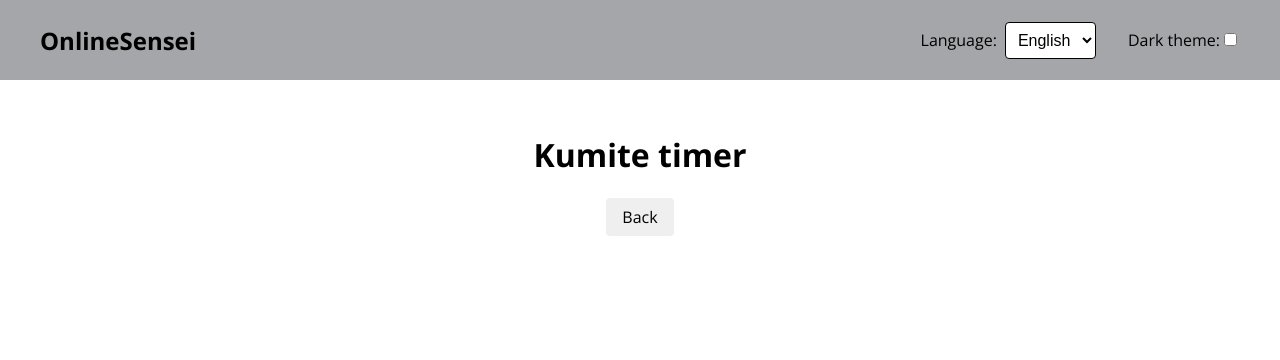
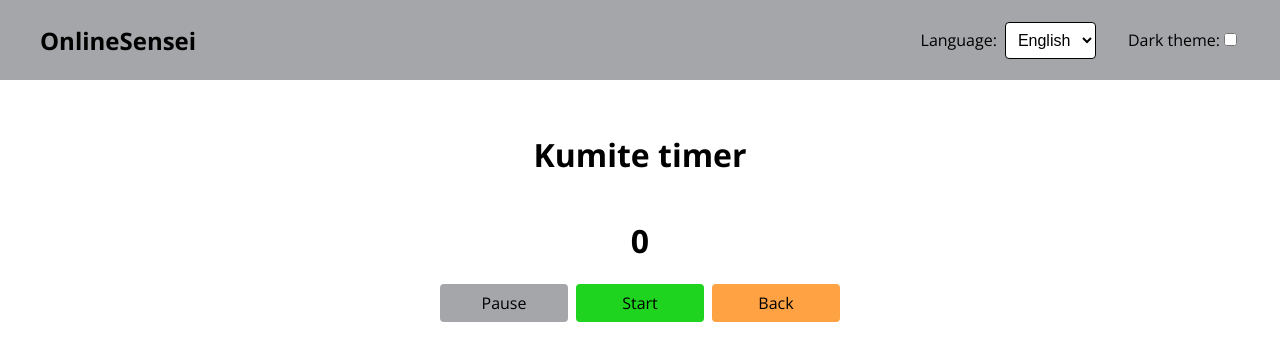
Before and after one commit to kotliluk/online-sensei, a React (Create React App) app: page /kumite-timer/set-up in a window 1280 px wide. Both pictures are taken after a click on the button "Start". Shown: the top 360 px of the page. Built offline with nearby package versions, Linux system fonts and the light colour scheme.

Commit message:
Implement pausable interval. Add time counter for kumite timer.

```diff
--- a/src/components/kumiteTimer/kumiteTimerScreen/KumiteTimerScreen.tsx
+++ b/src/components/kumiteTimer/kumiteTimerScreen/KumiteTimerScreen.tsx
@@ -4,7 +4,7 @@ import { useHistory } from 'react-router-dom'
 import './KumiteTimerScreen.scss'
 import { useSelector } from '../../../redux/useSelector'
 import { useDispatch } from '../../../redux/useDispatch'
-import { PausableTimeout } from '../../../logic/timing/pausableTimeout'
+import { PausableInterval } from '../../../logic/timing/pausableInterval'
 import { emptyFunc } from '../../../utils/function'
 import { Button } from '../../atoms/button/Button'
 import { selectTranslation } from '../../../redux/page/selector'
@@ -23,12 +23,12 @@ export const KumiteTimerScreen = (): JSX.Element | null => {
   const [seconds, setSeconds] = useState(0)
   const [phase, setPhase] = useState<PlayPhase>('init')
   const [isPaused, setIsPaused] = useState(false)
-  const [timeoutObj] = useState<PausableTimeout>(new PausableTimeout(emptyFunc, 0))
+  const [timeoutObj] = useState<PausableInterval>(new PausableInterval(emptyFunc, 0))
 
   const dispatch = useDispatch()
   const history = useHistory()
 
-  const handleTimeoutStateChange = useCallback(() => {
+  const handleTogglePause = useCallback(() => {
     if (phase === 'finished') {
       return
     }
@@ -42,10 +42,14 @@ export const KumiteTimerScreen = (): JSX.Element | null => {
     }
   }, [phase, isPaused, setIsPaused, timeoutObj])
 
-  const handleTimeoutReset = useCallback(() => {
-    setPhase('init')
+  const handleReset = useCallback(() => {
+    setPhase('fight')
     setIsPaused(false)
     setSeconds(0)
+    timeoutObj.restart(() => {
+      console.log(new Date().toISOString())
+      setSeconds(prev => prev + 1)
+    }, 1000)
   }, [isPaused, setIsPaused, setSeconds])
 
   const handleGoBack = useCallback(() => {
@@ -60,25 +64,12 @@ export const KumiteTimerScreen = (): JSX.Element | null => {
   }, [])
 
   useEffect(() => {
-    // if (phase === 'init' || phase === 'waiting') {
-    //   // WAITING phase has started
-    //   if (round === rounds) {
-    //     setPhase('finished')
-    //   } else {
-    //     timeoutObj.restart(() => {
-    //       setCurSignal(getRandomInt(0, signalCount))
-    //       setPhase('signal')
-    //     }, getRandomInt(minInterval, maxInterval))
-    //   }
-    // } else if (phase === 'signal') {
-    //   // SIGNAL phase has started
-    //   playBeep(audioSound, signalDuration, audioVolume)
-    //   timeoutObj.restart(() => {
-    //     setRound(prev => prev + 1)
-    //     setPhase('waiting')
-    //   }, signalDuration)
-    // }
-  }, [phase])
+    if (seconds === duration) {
+      console.log('FINISH')
+      setPhase('finished')
+      timeoutObj.pause()
+    }
+  }, [seconds])
 
   useEffect(() => {
     !isActual && history.push('/kumite-timer/set-up')
@@ -93,7 +84,32 @@ export const KumiteTimerScreen = (): JSX.Element | null => {
   return (
     <main className='kumite-timer'>
       <h1>Kumite timer</h1>
-      <Button className='orange' onClick={handleGoBack}>{ct.back}</Button>
+
+      <h1>{seconds}</h1>
+
+      <div className='buttons'>
+        <Button
+          className={isPaused ? 'green' : 'orange'}
+          onClick={handleTogglePause}
+          disabled={phase === 'init' || phase === 'finished'}
+        >
+          {isPaused ? ct.resume : ct.pause}
+        </Button>
+        <Button
+          className={phase === 'init' ? 'green' : 'orange'}
+          onClick={handleReset}
+          disabled={phase === 'fight' && !isPaused}
+        >
+          {phase === 'init' ? ct.start : ct.reset}
+        </Button>
+        <Button
+          className='orange'
+          onClick={handleGoBack}
+          disabled={phase === 'fight' && !isPaused}
+        >
+          {ct.back}
+        </Button>
+      </div>
     </main>
   )
 }
--- a/src/components/reactions/reactionsScreen/ReactionsScreen.tsx
+++ b/src/components/reactions/reactionsScreen/ReactionsScreen.tsx
@@ -23,7 +23,7 @@ import { playBeep } from '../../../logic/audio/beep'
 import { selectTranslation } from '../../../redux/page/selector'
 
 
-type PlayPhase = 'init' | 'signal' | 'waiting' | 'finished'
+type PlayPhase = 'init' | 'start' | 'signal' | 'waiting' | 'finished'
 
 export const ReactionsScreen = (): JSX.Element | null => {
   const translation = useSelector(selectTranslation)
@@ -48,7 +48,7 @@ export const ReactionsScreen = (): JSX.Element | null => {
   const dispatch = useDispatch()
   const history = useHistory()
 
-  const handleTimeoutStateChange = useCallback(() => {
+  const handleTogglePause = useCallback(() => {
     if (phase === 'finished') {
       return
     }
@@ -62,8 +62,8 @@ export const ReactionsScreen = (): JSX.Element | null => {
     }
   }, [phase, isPaused, setIsPaused, timeoutObj])
 
-  const handleTimeoutReset = useCallback(() => {
-    setPhase('init')
+  const handleReset = useCallback(() => {
+    setPhase('start')
     setIsPaused(false)
     setRound(0)
   }, [isPaused, setIsPaused, setRound])
@@ -80,7 +80,7 @@ export const ReactionsScreen = (): JSX.Element | null => {
   }, [])
 
   useEffect(() => {
-    if (phase === 'init' || phase === 'waiting') {
+    if (phase === 'start' || phase === 'waiting') {
       // WAITING phase has started
       if (round === rounds) {
         setPhase('finished')
@@ -110,6 +110,8 @@ export const ReactionsScreen = (): JSX.Element | null => {
 
   const { reactions: { playScreen: t }, common: ct } = translation
 
+  const inProgress = phase === 'waiting' || phase === 'signal' || phase === 'start'
+
   return (
     <main className='play-reactions'>
       <h1>{t.heading}</h1>
@@ -124,22 +126,32 @@ export const ReactionsScreen = (): JSX.Element | null => {
             key={i}
             className='signal-box'
             style={(phase === 'signal' && curSignal === i) ? { backgroundColor: color } : {}}
-          >
-            {isPaused && ct.paused}
-          </div>
+          />
         ))}
       </div>
 
       <div className='buttons'>
         <Button
           className={isPaused ? 'green' : 'orange'}
-          onClick={handleTimeoutStateChange}
-          disabled={phase === 'finished'}
+          onClick={handleTogglePause}
+          disabled={!inProgress}
         >
           {isPaused ? ct.resume : ct.pause}
         </Button>
-        <Button className='orange' onClick={handleTimeoutReset}>{ct.reset}</Button>
-        <Button className='orange' onClick={handleGoBack}>{ct.back}</Button>
+        <Button
+          className={phase === 'init' ? 'green' : 'orange'}
+          onClick={handleReset}
+          disabled={inProgress && !isPaused}
+        >
+          {phase === 'init' ? ct.start : ct.reset}
+        </Button>
+        <Button
+          className='orange'
+          onClick={handleGoBack}
+          disabled={inProgress && !isPaused}
+        >
+          {ct.back}
+        </Button>
       </div>
     </main>
   )
--- /dev/null
+++ b/src/logic/timing/pausableInterval.ts
@@ -0,0 +1,81 @@
+import { Func } from '../../utils/function'
+
+
+/**
+ * Pausable wrapper of JS setInterval.
+ */
+export class PausableInterval {
+  private callback: Func
+  private intervalTime: number
+  private remainingTime: number
+  private timeoutId: NodeJS.Timeout | undefined
+  private intervalId: NodeJS.Timeout | undefined
+  private lastStart: number
+
+  constructor (callback: Func, ms: number, start = false) {
+    this.callback = callback
+    this.intervalTime = ms
+    this.remainingTime = ms
+    this.timeoutId = undefined
+    this.intervalId = undefined
+    this.lastStart = 0
+
+    start && this.restart()
+  }
+
+  isRunning (): boolean {
+    return this.intervalId !== undefined
+  }
+
+  isPaused (): boolean {
+    return this.intervalId === undefined
+  }
+
+  pause (): void {
+    if ((this.intervalId !== undefined) || (this.timeoutId !== undefined)) {
+      this.intervalId !== undefined && clearInterval(this.intervalId)
+      this.timeoutId !== undefined && clearTimeout(this.timeoutId)
+      this.timeoutId = undefined
+      this.intervalId = undefined
+      const now = new Date().getTime()
+      const elapsed = now - this.lastStart
+      this.remainingTime -= elapsed
+    }
+  }
+
+  resume (): void {
+    if ((this.intervalId === undefined) && (this.timeoutId === undefined)) {
+      // sets timeout only to fill remaining time => after that, sets interval in callback
+      this.timeoutId = setTimeout(() => {
+        this.callback()
+        this.restart()
+      }, Math.max(this.remainingTime, 0))
+      this.lastStart = new Date().getTime()
+    }
+  }
+
+  restart (newCallback?: Func, newMs?: number): void {
+    if (newCallback !== undefined) {
+      this.callback = newCallback
+    }
+
+    if (newMs !== undefined) {
+      this.intervalTime = newMs
+    }
+
+    if (this.timeoutId !== undefined) {
+      clearTimeout(this.timeoutId)
+    }
+
+    if (this.intervalId !== undefined) {
+      clearInterval(this.intervalId)
+    }
+
+    this.remainingTime = this.intervalTime
+    this.intervalId = setInterval(() => {
+      this.callback()
+      this.lastStart = new Date().getTime()
+    }, this.intervalTime)
+    this.lastStart = new Date().getTime()
+  }
+}
--- /dev/null
+++ b/src/pages/reactions/ReactionsPage.scss
@@ -0,0 +1,5 @@
+@import "src/styles/variables";
+
+.reactions-page {
+  height: 100%;
+}
```
